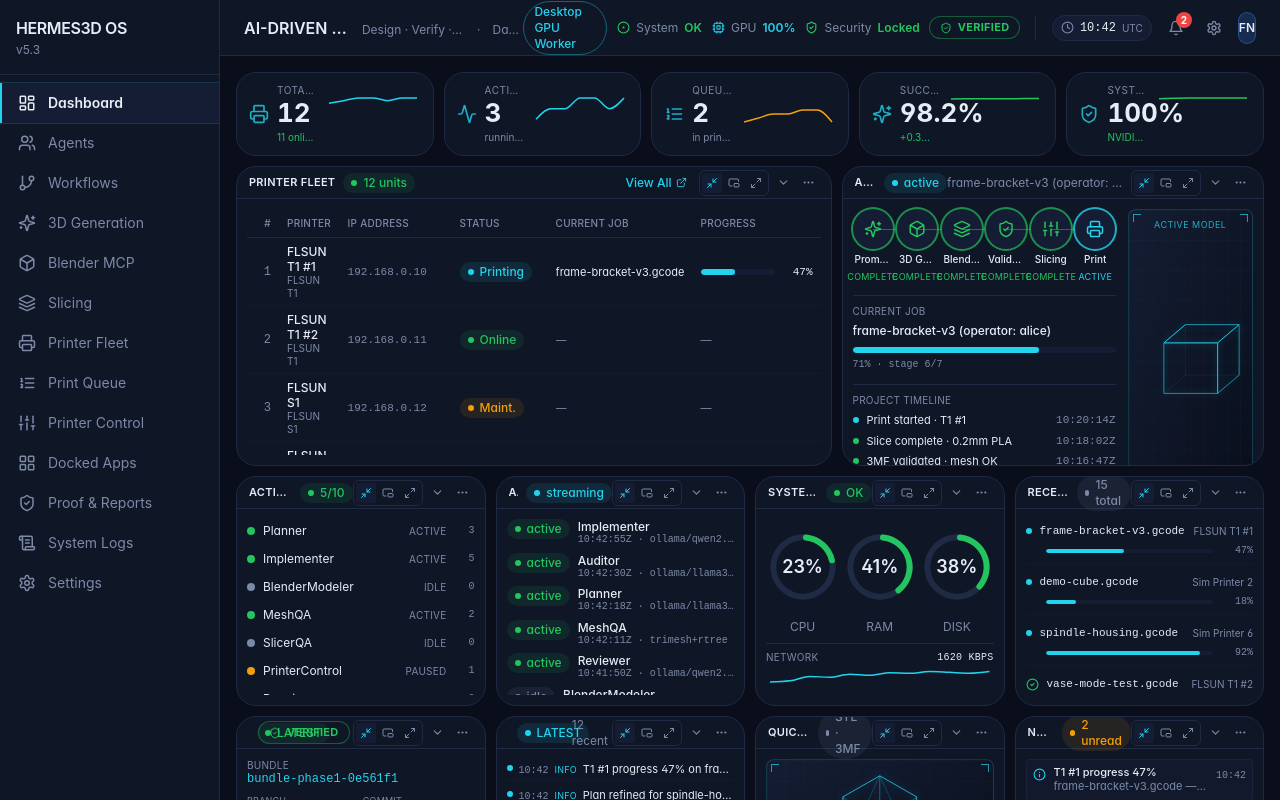
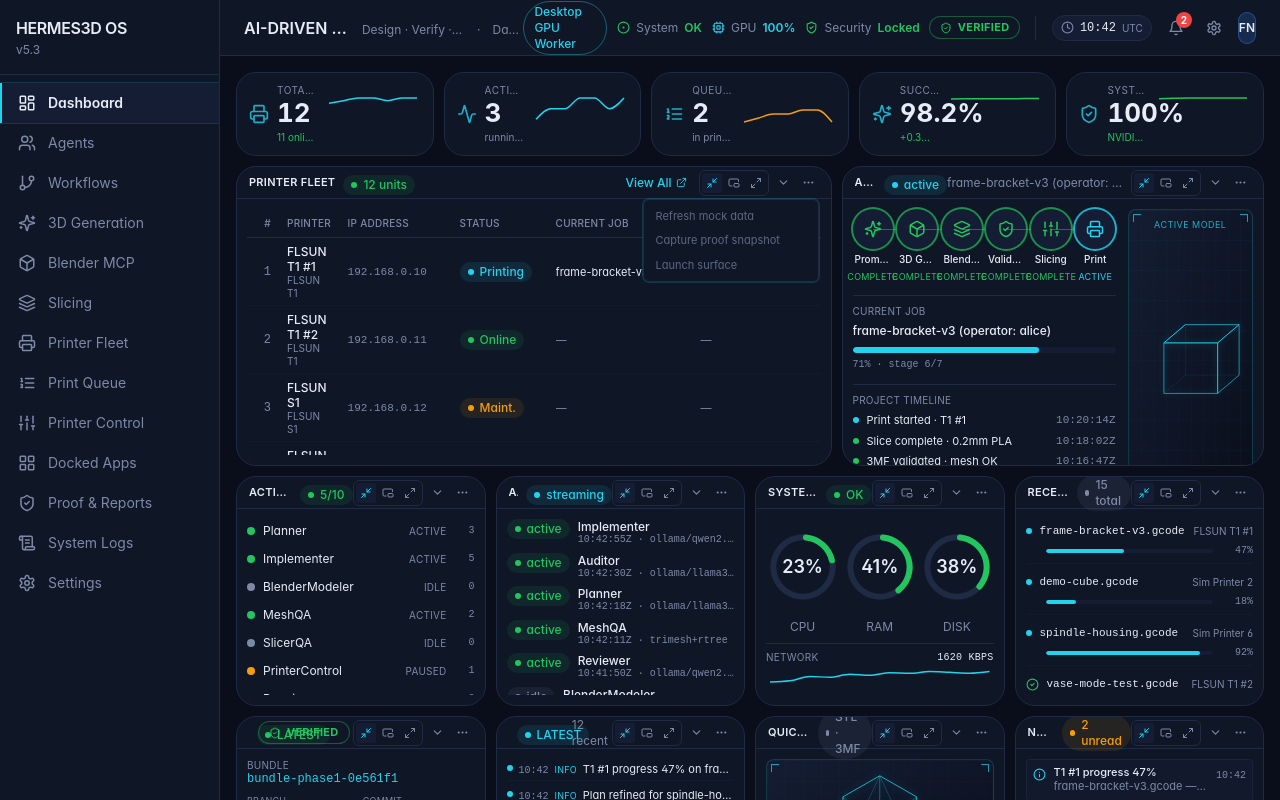
Before and after one commit to Ghenghis/Hermes3D, a React (Vite) app in the folder 03_implementation/ui/: page / in a window 1280 px wide. Both pictures are taken after a click on the button 808 px from the left and 182 px from the top of the page. Shown: the top 800 px of the page. Built offline with nearby package versions, Linux system fonts and the light colour scheme.

Commit message:
feat(ui): harden mock dock state machine

```diff
--- a/03_implementation/ui/src/app/store.ts
+++ b/03_implementation/ui/src/app/store.ts
@@ -1,19 +1,26 @@
 import { create } from "zustand";
+
+export const DOCK_MODES = ["docked", "undocked", "fullscreen"] as const;
+export type DockMode = (typeof DOCK_MODES)[number];
+
+export function isDockMode(mode: unknown): mode is DockMode {
+  return typeof mode === "string" && DOCK_MODES.includes(mode as DockMode);
+}
+
+export function normalizeDockMode(mode: unknown): DockMode {
+  return isDockMode(mode) ? mode : "docked";
+}
 
 /**
  * Panel dock state machine — three discrete states:
  *   - "docked":     standard inline panel (default)
- *   - "undocked":   floating window / picture-in-picture (Phase 2 ships
- *                   CSS-only; Phase 3+ may wire a native BrowserWindow)
+ *   - "undocked":   floating picture-in-picture mock, rendered with CSS only
  *   - "fullscreen": expanded overlay (Phase 2 ships CSS-only via
- *                   `fixed inset-4 z-40`; Phase 3+ may wire a native
- *                   detached window)
+ *                   `fixed inset-4 z-40`)
  *
- * No state in Phase 2 spawns native windows or external processes — every
- * transition is store-only and rendered via CSS.
+ * No state in Phase 2 launches anything outside React; every transition is
+ * store-only and rendered with CSS.
  */
-export type DockMode = "docked" | "undocked" | "fullscreen";
-
 type Store = {
   /** Currently visible tab (matches a `TabDef.id`). */
   activeTabId: string;
@@ -21,6 +28,7 @@ type Store = {
   /** Per-panel dock state, keyed by panel id. */
   panelDock: Record<string, DockMode>;
   setPanelDock: (panelId: string, mode: DockMode) => void;
+  togglePanelDock: (panelId: string, mode: DockMode) => void;
   /** Per-panel collapsed flag. Collapsed panels hide their body but keep header chrome visible. */
   panelCollapsed: Record<string, boolean>;
   togglePanelCollapsed: (panelId: string) => void;
@@ -32,7 +40,12 @@ export const useStore = create<Store>((set) => ({
   setActiveTabId: (id) => set({ activeTabId: id }),
   panelDock: {},
   setPanelDock: (panelId, mode) =>
-    set((s) => ({ panelDock: { ...s.panelDock, [panelId]: mode } })),
+    set((s) => ({ panelDock: { ...s.panelDock, [panelId]: normalizeDockMode(mode) } })),
+  togglePanelDock: (panelId, mode) =>
+    set((s) => {
+      const next = s.panelDock[panelId] === mode ? "docked" : normalizeDockMode(mode);
+      return { panelDock: { ...s.panelDock, [panelId]: next } };
+    }),
   panelCollapsed: {},
   togglePanelCollapsed: (panelId) =>
     set((s) => ({
--- a/03_implementation/ui/src/components/badges/StatusBadge.tsx
+++ b/03_implementation/ui/src/components/badges/StatusBadge.tsx
@@ -17,6 +17,8 @@ export function StatusBadge({ tone, label }: { tone: StatusTone; label: string }
   const t = TONE[tone];
   return (
     <span
+      aria-label={`Status: ${label}`}
+      data-status-badge
       className={[
         "inline-flex items-center gap-1.5 px-2 py-0.5 rounded-chip text-xs font-medium",
         t.bg,
--- a/03_implementation/ui/src/components/dock/DockModeToggle.tsx
+++ b/03_implementation/ui/src/components/dock/DockModeToggle.tsx
@@ -12,20 +12,19 @@ const MODES: { mode: DockMode; Icon: typeof Maximize2; label: string; hint: stri
  * ... undock, fullscreen."
  *
  * Phase 2 is store-only — every transition writes to the zustand
- * `panelDock` map and renders via CSS. No BrowserWindow/WebView/process
- * is created; the actual native-window wiring is deferred to Phase 3+.
+ * `panelDock` map and renders via CSS.
  *
  * Click already-active mode → returns to "docked" (so the toggle is
  * always escapable without a separate close button).
  */
-export function DockModeToggle({ panelId }: { panelId: string }) {
+export function DockModeToggle({ panelId, panelTitle }: { panelId: string; panelTitle: string }) {
   const dock = useStore((s) => s.panelDock[panelId] ?? "docked");
-  const setPanelDock = useStore((s) => s.setPanelDock);
+  const togglePanelDock = useStore((s) => s.togglePanelDock);
   return (
     <div
       className="inline-flex items-center gap-0.5 border border-border rounded-md p-0.5"
       role="group"
-      aria-label="Dock mode"
+      aria-label={`Dock mode controls for ${panelTitle}`}
     >
       {MODES.map(({ mode, Icon, label, hint }) => {
         const active = dock === mode;
@@ -33,12 +32,12 @@ export function DockModeToggle({ panelId }: { panelId: string }) {
           <button
             key={mode}
             type="button"
-            aria-label={label}
+            aria-label={`Set ${panelTitle} panel to ${label.toLowerCase()}`}
             aria-pressed={active}
-            title={`${label} — ${hint}`}
+            title={`${label}: ${hint}`}
             data-dock-mode={mode}
             data-active={active}
-            onClick={() => setPanelDock(panelId, active ? "docked" : mode)}
+            onClick={() => togglePanelDock(panelId, mode)}
             className={[
               "p-1 rounded-sm transition-colors",
               active
--- a/03_implementation/ui/src/components/layout/Panel.tsx
+++ b/03_implementation/ui/src/components/layout/Panel.tsx
@@ -1,5 +1,5 @@
 import { ChevronDown, ChevronUp, MoreHorizontal } from "lucide-react";
-import type { ReactNode } from "react";
+import { useState, type ReactNode } from "react";
 import { useStore } from "../../app/store";
 import { DockModeToggle } from "../dock/DockModeToggle";
 import { StatusBadge, type StatusTone } from "../badges/StatusBadge";
@@ -11,15 +11,15 @@ import { StatusBadge, type StatusTone } from "../badges/StatusBadge";
  *
  * Phase 2 dock state machine (see `app/store.ts` DockMode):
  *   - docked      → standard inline panel (default)
- *   - undocked    → CSS-only floating overlay (mock; Phase 3+ may wire native)
+ *   - undocked    → CSS-only floating mock overlay
  *   - fullscreen  → CSS-only `fixed inset-4 z-40 shadow-glow` overlay
  *
  * Collapse state is independent and stored in `panelCollapsed`. Collapsed
  * panels keep header chrome visible but hide the body — header acts as a
  * preview row in dense lists.
  *
- * NO native windows, BrowserWindow, WebView, or external processes are
- * spawned — every transition is store-only and rendered via CSS.
+ * No launch-capable path exists in Phase 2; every transition is store-only
+ * and rendered via CSS.
  */
 export type PanelProps = {
   id: string;
@@ -46,6 +46,7 @@ export function Panel({
   const dock = useStore((s) => s.panelDock[id] ?? "docked");
   const collapsed = useStore((s) => s.panelCollapsed[id] ?? false);
   const togglePanelCollapsed = useStore((s) => s.togglePanelCollapsed);
+  const [actionsOpen, setActionsOpen] = useState(false);
 
   const isFullscreen = dock === "fullscreen";
   const isUndocked = dock === "undocked";
@@ -58,12 +59,15 @@ export function Panel({
   return (
     <section
       className={[
-        "bg-surface border border-border rounded-card overflow-hidden flex flex-col",
+        "bg-surface border border-border rounded-card flex flex-col",
+        actionsOpen ? "overflow-visible" : "overflow-hidden",
         isFullscreen ? "" : (className ?? ""),
         // Fullscreen overrides any parent-supplied height/width with !important
         // so panels with `h-[300px]` etc. fill the viewport when expanded.
         isFullscreen ? "fixed inset-4 z-40 shadow-glow !h-auto !w-auto" : "",
-        isUndocked ? "ring-1 ring-accent-cyan/30 shadow-glow" : "",
+        isUndocked
+          ? "fixed top-24 right-6 z-30 shadow-glow ring-1 ring-accent-cyan/30 !h-[min(560px,calc(100vh-7rem))] !w-[min(760px,calc(100vw-48px))]"
+          : "",
       ].join(" ")}
       aria-label={title}
       data-panel-id={id}
@@ -77,32 +81,79 @@ export function Panel({
           <span className="text-fg text-[11px] font-semibold uppercase tracking-wide truncate">
             {title}
           </span>
-          {status && <StatusBadge tone={status.tone} label={status.label} />}
+          {status && (
+            <span data-panel-header-status>
+              <StatusBadge tone={status.tone} label={status.label} />
+            </span>
+          )}
         </div>
         <div className="flex items-center gap-1">
           {headerExtra}
-          <DockModeToggle panelId={id} />
+          <DockModeToggle panelId={id} panelTitle={title} />
           <button
             type="button"
-            aria-label={collapsed ? "Expand panel" : "Collapse panel"}
+            aria-label={collapsed ? `Expand ${title} panel` : `Collapse ${title} panel`}
             aria-expanded={!collapsed}
             aria-controls={`panel-body-${id}`}
-            title={collapsed ? "Expand panel body" : "Collapse panel body"}
+            title={collapsed ? `Expand ${title} panel body` : `Collapse ${title} panel body`}
             data-action="collapse"
             onClick={() => togglePanelCollapsed(id)}
             className="text-muted hover:text-fg p-1 rounded-sm transition-colors"
           >
             <ChevronIcon size={13} />
           </button>
+          <div className="relative">
             <button
               type="button"
-            aria-label="More actions"
-            title="Actions menu (Phase 3 wires the menu)"
+              aria-label={`Open actions menu for ${title}`}
+              aria-haspopup="menu"
+              aria-expanded={actionsOpen}
+              title={`Actions menu for ${title}`}
               data-action="more"
+              onClick={() => setActionsOpen((open) => !open)}
               className="text-muted hover:text-fg p-1 rounded-sm"
             >
               <MoreHorizontal size={13} />
             </button>
+            {actionsOpen && (
+              <div
+                role="menu"
+                aria-label={`${title} actions`}
+                className="absolute right-0 top-7 z-50 w-44 rounded-md border border-border bg-surface shadow-glow p-1 text-[11px]"
+              >
+                <button
+                  type="button"
+                  role="menuitem"
+                  disabled
+                  aria-disabled="true"
+                  title="Locked in Phase 2"
+                  className="w-full rounded px-2 py-1 text-left text-muted opacity-70 cursor-not-allowed"
+                >
+                  Refresh mock data
+                </button>
+                <button
+                  type="button"
+                  role="menuitem"
+                  disabled
+                  aria-disabled="true"
+                  title="Locked in Phase 2"
+                  className="w-full rounded px-2 py-1 text-left text-muted opacity-70 cursor-not-allowed"
+                >
+                  Capture proof snapshot
+                </button>
+                <button
+                  type="button"
+                  role="menuitem"
+                  disabled
+                  aria-disabled="true"
+                  title="Locked in Phase 2"
+                  className="w-full rounded px-2 py-1 text-left text-muted opacity-70 cursor-not-allowed"
+                >
+                  Launch surface
+                </button>
+              </div>
+            )}
+          </div>
         </div>
       </header>
       {!collapsed && (
--- a/03_implementation/ui/src/tabs/DockedApps.tsx
+++ b/03_implementation/ui/src/tabs/DockedApps.tsx
@@ -2,7 +2,7 @@
  * Docked Apps tab — Phase 2 mock-only per TAB_SPECS.md §10.
  *
  * Hosts external GUIs (Fluidd / Mainsail / OctoPrint / slicer / Blender) as
- * dock placeholders. Phase 2 ships visual-only placeholders — no iframes are
+ * dock placeholders. Phase 2 ships visual-only placeholders — no embeds are
  * mounted, no external launches happen, no CSP fallback decisions are made
  * until the dock state machine lands (Tasks 39-42).
  */
@@ -44,8 +44,7 @@ export function DockedAppsTab() {
                 <div className="text-[10px] uppercase tracking-wide">dock placeholder</div>
                 <div className="text-[10px] font-mono">{app.host}</div>
                 <div className="text-[9px] text-center max-w-[200px] mt-1">
-                  iframe / WebView mount lands with the dock state machine
-                  (Tasks 39-42).
+                  embedded tool surfaces remain locked in this mock UI phase.
                 </div>
               </div>
               <div className="flex items-center justify-between">
--- a/03_implementation/ui/src/tabs/Settings.tsx
+++ b/03_implementation/ui/src/tabs/Settings.tsx
@@ -79,8 +79,8 @@ const KEYS_BY_SECTION: Record<SectionKey, { k: string; v: string; tone: StatusTo
   dock_undock: [
     { k: "Default mode", v: "docked", tone: "cyan" },
     { k: "Allow undocked", v: "yes", tone: "green" },
-    { k: "Allow external", v: "yes (Phase 4 wires native windows)", tone: "amber" },
-    { k: "iframe CSP fallback", v: "external launch", tone: "muted" },
+    { k: "Allow fullscreen", v: "CSS-only overlay", tone: "cyan" },
+    { k: "External launch", v: "locked in Phase 2", tone: "amber" },
   ],
   ota: [
     { k: "Channel", v: "stable", tone: "cyan" },
```
Also changed, not shown: 1 other file (tests, documents, lock files or other folders). Lines whose indentation alone changed are shown as unchanged.
